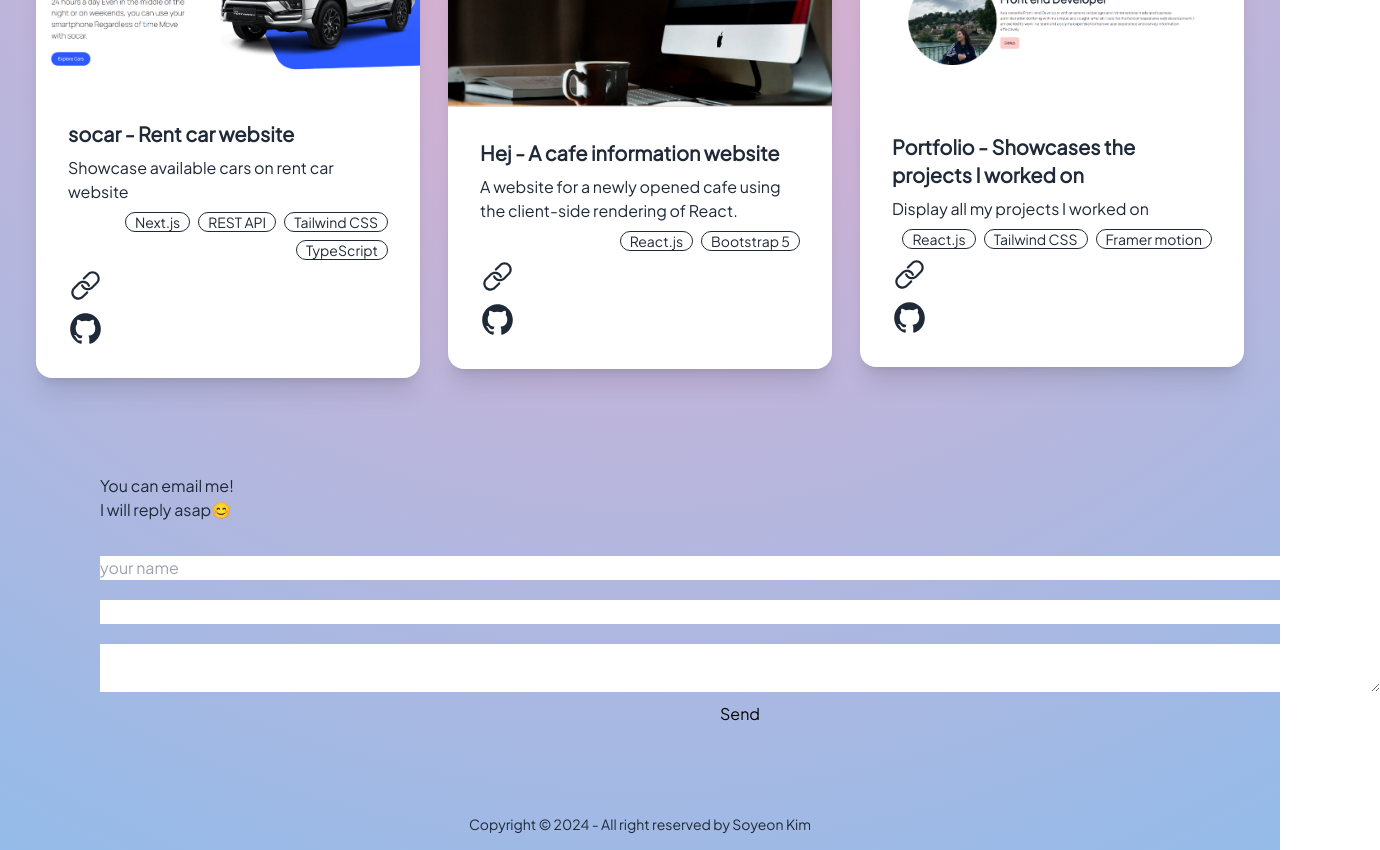
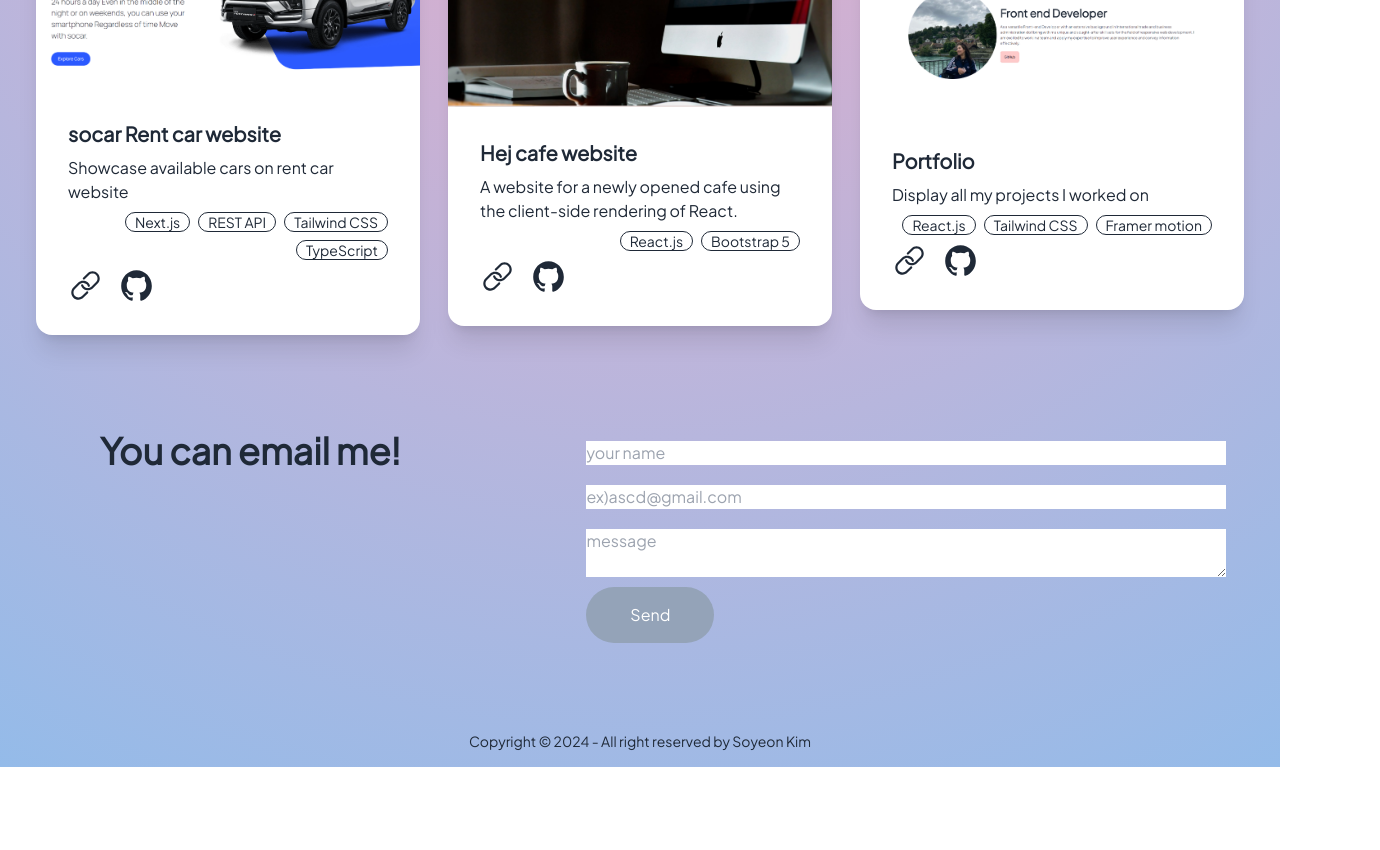
Before and after one commit to Soylatte/portfolio-new, a React (Create React App) app: page /contact in a window 1280 px wide. Shown: the part 1460-2310 px from the top of the page, 1380 px wide, since content can reach past the window. After the commit the page ends 2227 px from the top, so only its background shows below. Built offline with nearby package versions, Linux system fonts and the light colour scheme.

Commit message:
add via upload

```diff
--- a/src/App.css
+++ b/src/App.css
@@ -1,9 +1,23 @@
 .emailForm {
   display: flex;
   flex-direction: column;
+  text-align: center;
+  width: 50%;
+  height: 30%;
+  margin: 0 auto;
+  grid-column-start: auto;
+  position: static;
+  justify-items: end;
 }
 
 input,
 textarea {
   margin: 10px 0px;
+  justify-content: flex-end;
 }
+.App {
+  height: 100%;
+
+  justify-content: center;
+  overflow-x: hidden;
+}
--- a/src/components/contact.jsx
+++ b/src/components/contact.jsx
@@ -39,9 +39,8 @@ const Contact = () => {
     return (
       <motion.div
       animate={{ x: 100 }}
-      transition={{ type: "spring" }} id="Contact">
-        <span>You can email me!</span>
-        <h1>I will reply asap😊</h1>
+      transition={{ type: "spring" }} id="Contact" className="flex gap-4">
+        <span className="font-bold text-4xl">You can email me!</span>
         <br/>
         <form onSubmit={handleSubmit} className="emailForm">
           <input type="text"
@@ -50,12 +49,14 @@ const Contact = () => {
           onChange={(e) => setName(e.target.value)}/>
           <input  type="email"
           value={email}
+          placeholder="ex)ascd@gmail.com"
           onChange={(e)=> setEmail(e.target.value)}/>
           <textarea
           value={message}
+          placeholder="message"
           onChange={(e) => setMessage(e.target.value)}>
           </textarea>
-          <button type="submit" className="text-black">Send</button>
+          <button type="submit" className="text-white bg-slate-400 max-8 py-4 rounded-full w-32 flex justify-center items-center transition-transform transform-gpu hover:-translate-y-1 hover:shadow-lg" >Send</button>
 
         </form>
 
--- a/src/components/project.jsx
+++ b/src/components/project.jsx
@@ -18,7 +18,7 @@ const Projects = () => {
       transition: { delay: 0.1 },
       }}
       id="Projects">
-      <span className="font-bold text-4xl flex justify-center items-center">Projects</span>
+      <span className="font-bold text-4xl flex">PROJECTS</span>
       <br />
       <br />
       <div className='flex-nowrap gap-7 flex justify-center items-center'>
@@ -26,7 +26,7 @@ const Projects = () => {
       <figure><img src={process.env.PUBLIC_URL+'./assets/socar.preview.png'} alt='socar' /></figure>
       <div className="card-body">
         <h2 className="card-title">
-          socar - Rent car website
+          socar Rent car website
         </h2>
         <p>Showcase available cars on rent car website</p>
         <div className="card-actions justify-end">
@@ -35,9 +35,10 @@ const Projects = () => {
           <div className="badge badge-outline">Tailwind CSS</div>
           <div className="badge badge-outline">TypeScript</div>
         </div>
-
-        <IoIosLink onClick={() => handleOpenNewTab("https://rent-car-app-flame.vercel.app/")} className="cursor-pointer" size={35}/>
-        <IoLogoGithub onClick={() => handleOpenNewTab("https://github.com/Soylatte/rent-car-app")} className="cursor-pointer" size={35}/>
+        <div className="flex gap-4">
+        <IoIosLink onClick={() => handleOpenNewTab("https://rent-car-app-flame.vercel.app/")} className="cursor-pointer justify-center " size={35}/>
+        <IoLogoGithub onClick={() => handleOpenNewTab("https://github.com/Soylatte/rent-car-app")} className="cursor-pointer justify-center" size={35}/>
+        </div>
       </div>
     </div>
 
@@ -46,16 +47,17 @@ const Projects = () => {
 <figure><img src={process.env.PUBLIC_URL+'./assets/Hej.preview.png'} alt='hej' /></figure>
 <div className="card-body">
   <h2 className="card-title">
-    Hej - A cafe information website
+    Hej cafe website
   </h2>
   <p>A website for a newly opened cafe using the client-side rendering of React.</p>
   <div className="card-actions justify-end">
     <div className="badge badge-outline">React.js</div>
     <div className="badge badge-outline">Bootstrap 5</div>
   </div>
-
+  <div className="flex gap-4">
   <IoIosLink onClick={() => handleOpenNewTab("https://splendid-khapse-209576.netlify.app/")} className="cursor-pointer" size={35}/>
         <IoLogoGithub onClick={() => handleOpenNewTab("https://github.com/Soylatte/Hej-cafe-web")} className="cursor-pointer" size={35}/>
+</div>
 </div>
 </div>
 
@@ -63,7 +65,7 @@ const Projects = () => {
 <figure><img src={process.env.PUBLIC_URL+'./assets/portfolio.preview.png'} alt='portfolio' /></figure>
 <div className="card-body">
   <h2 className="card-title">
-    Portfolio - Showcases the projects I worked on
+    Portfolio
   </h2>
   <p>Display all my projects I worked on</p>
   <div className="card-actions justify-end">
@@ -72,8 +74,11 @@ const Projects = () => {
     <div className="badge badge-outline">Framer motion</div>
   </div>
 
+
+<div className="flex gap-4">
   <IoIosLink onClick={() => handleOpenNewTab("https://github.com/Soylatte/Hej-cafe-web")} className="cursor-pointer" size={35}/>
         <IoLogoGithub  onClick={() => handleOpenNewTab("https://github.com/Soylatte/portfolio-new")} className="cursor-pointer" size={35}/>
+</div>
 </div>
 </div>
 </div>
--- a/src/components/skills.jsx
+++ b/src/components/skills.jsx
@@ -28,7 +28,7 @@ const Skills = () => {
       }}
        id="Skills">
 
-            <span className="font-bold  flex justify-center text-4xl">📑 SKILLS</span>
+            <span className="font-bold text-4xl flex flex-1">SKILLS</span>
             <br />
             <h1 className="font-bold  flex justify-center text-xl">Frontend</h1>
             <div className="object-contain grid grid-cols-4 gap-4 items-center place-items-center">
--- a/src/index.css
+++ b/src/index.css
@@ -8,8 +8,9 @@
   .navbar {
     justify-content: space-between;
     cursor: pointer;
+    position: sticky;
   }
-
+}
 body {
   font-family: 'Plus Jakarta Sans';
   background: rgb(238, 174, 202);
@@ -19,6 +20,4 @@
     rgba(148, 187, 233, 1) 100%
   );
   width: 100%;
-    overflow-x: hidden;
 }
-}
```
Lines whose indentation alone changed are shown as unchanged.
